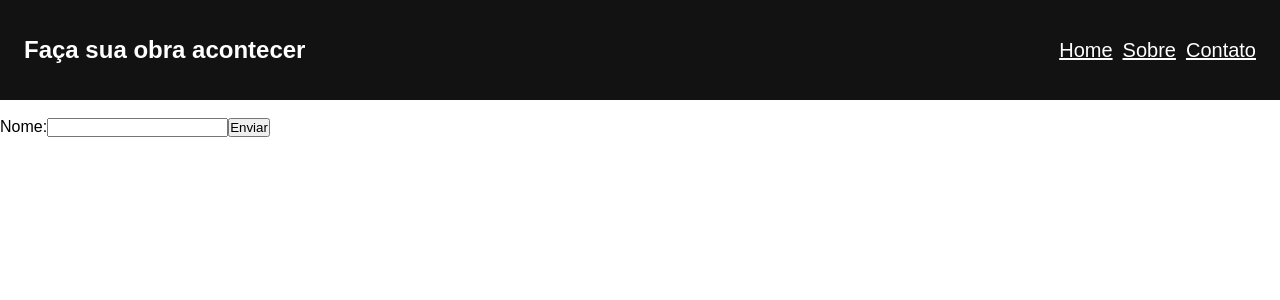
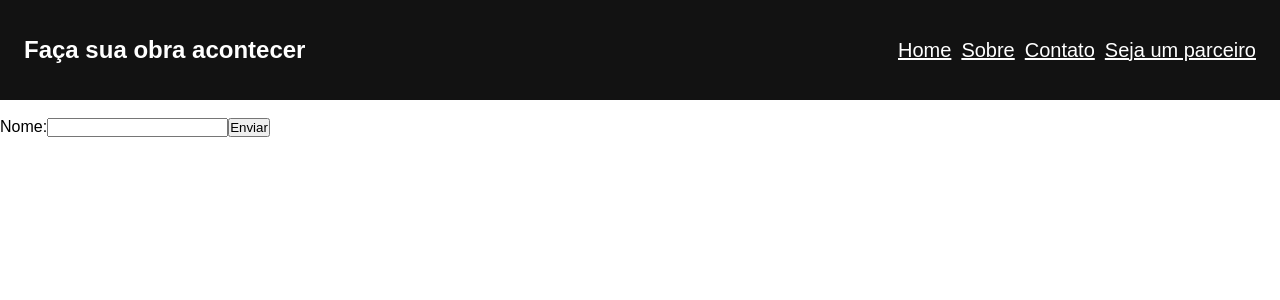
Before and after one commit to lucianosilva106/e-obras, a React (Create React App) app: page /formulario in a window 1280 px wide. Shown: the top 300 px of the page. Built offline with nearby package versions, Linux system fonts and the light colour scheme.

Commit message:
inserida rota formulario

```diff
--- a/src/components/Header/index.js
+++ b/src/components/Header/index.js
@@ -9,6 +9,7 @@ function Header(){
                 <Link to="/">Home</Link>
                 <Link to="/sobre">Sobre</Link>
                 <Link to="/contato">Contato</Link>
+                <Link to="/formulario">Seja um parceiro</Link>
             </div>
         </header>
     )
--- a/src/pages/Formulario/index.js
+++ b/src/pages/Formulario/index.js
@@ -1,15 +1,17 @@
-import React, { label } from 'react';
+import React from 'react';
 
 function Form() {
 
   return (
     <div>
       <br/>
-      <label>
-        Nome:
-        <input type="text" name="name" />
-      </label>
-      <input type="submit" value="Enviar" />
+      <form>
+        <label>
+         Nome:
+         <input type="text" name="name" />
+       </label>
+        <input type="submit" value="Enviar" />
+      </form>
     </div>
   );
 }
```
